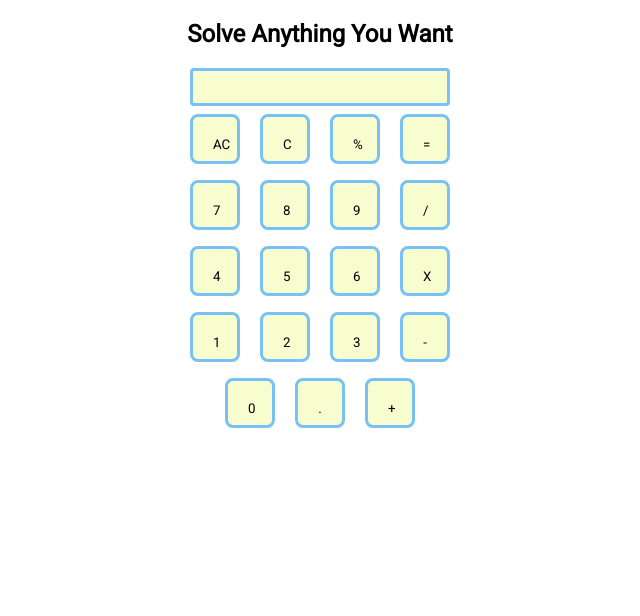
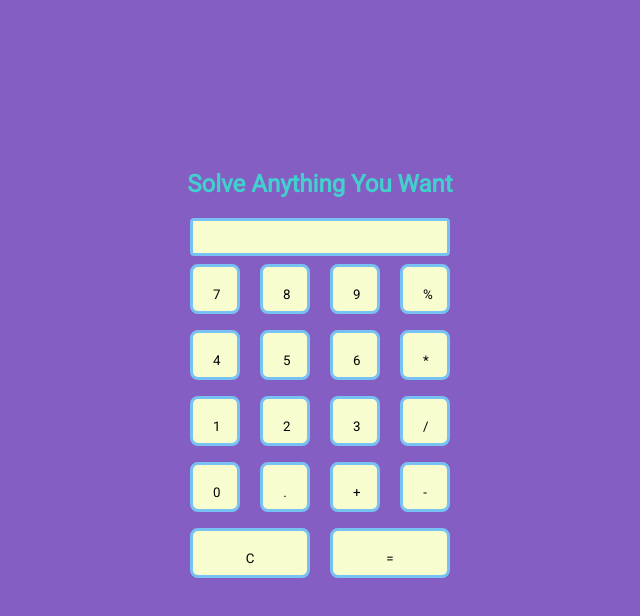
Before and after one commit to MOHDNEHALKHAN/Calculator, a plain HTML site: page index.html in a window 1280 px wide. Shown: the whole page, without its empty margins (320-960 px from the left). Drawn offline with Linux system fonts and the light colour scheme.

Commit message:
modification in html & syle file

```diff
--- a/calc.css
+++ b/calc.css
@@ -20,7 +20,11 @@ button{
 .input{
     width: 250px;
     height: 30px;
+    font-size: 20px;
     border: 3px solid #78C1F3;
     background-color: #F8FDCF;
     border-radius: 4px;
 }
+#span{
+    width: 120px;
+}
--- a/index.html
+++ b/index.html
@@ -8,40 +8,41 @@
     <title>Calculator</title>
 </head>
 <body>
-    <h2>Solve Anything You Want</h2>
+
 <div class="container">
+  <h2>Solve Anything You Want</h2>
   <div class="row">
     <input type="text" class="input"/>
   </div>
     <div class="row">
-        <button>AC</button>
-        <button>C</button>
-        <button>%</button>
-        <button>=</button>
+        <button class="button">7</button>
+        <button class="button">8</button>
+        <button class="button">9</button>
+        <button class="button">%</button>
       </div>
     <div class="row">
-    <button>7</button>
-    <button>8</button>
-    <button>9</button>
-    <button>/</button>
+    <button class="button">4</button>
+    <button class="button">5</button>
+    <button class="button">6</button>
+    <button class="button">*</button>
   </div>
   <div class="row">
-    <button>4</button>
-    <button>5</button>
-    <button>6</button>
-    <button>X</button>
+    <button class="button">1</button>
+    <button class="button">2</button>
+    <button class="button">3</button>
+    <button class="button">/</button>
     </div>
   <div class="row">
-        <button>1</button>
-        <button>2</button>
-        <button>3</button>
-        <button>-</button>
+    <button class="button">0</button>
+    <button class="button">.</button>
+    <button class="button">+</button>
+    <button class="button">-</button>
+</div>
+<div class="row">
+  <button id="span" class="button">C</button>
+  <button id="span" class="button">=</button>
   </div>
-  <div class="row">
-    <button>0</button>
-    <button>.</button>
-    <button>+</button>
 </div>
-</div>
+<script src="script.js"></script>
 </body>
 </html>
--- a/style.css
+++ b/style.css
@@ -2,4 +2,11 @@
 h2{
     text-align: center;
     font-family: 'Roboto', sans-serif;
+    color: #43CFCD;
 }
+body{
+    background-color: #845EC2;
+}
+.container{
+    margin-top: 150px;
+}
```
